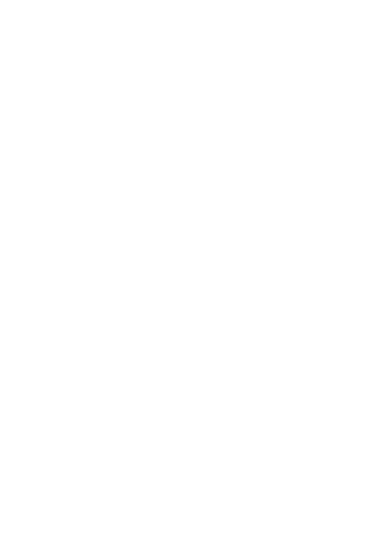
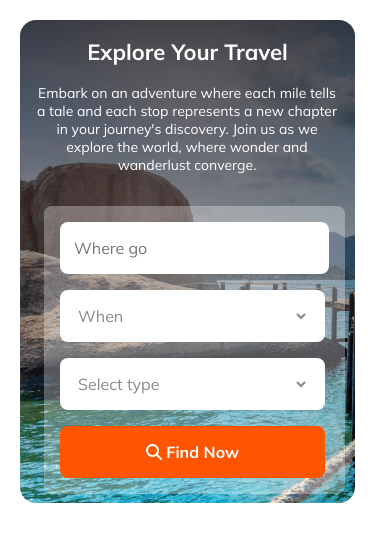
Before and after one commit to Isratul-Kownine-Inti/B9A2-Discover-Earth, a plain HTML site: page index.html in a window 390 px wide. Drawn offline with Linux system fonts and the light colour scheme.

Commit message:
Banner section created and made it responsive

```diff
--- a/index.html
+++ b/index.html
@@ -1,12 +1,48 @@
 <!DOCTYPE html>
 <html lang="en">
+
 <head>
     <meta charset="UTF-8">
     <meta name="viewport" content="width=device-width, initial-scale=1.0">
     <title>Discover Earth</title>
     <link rel="stylesheet" href="styles/travel.css">
+    <script src="https://kit.fontawesome.com/7d0cbb448e.js" crossorigin="anonymous"></script>
 </head>
+
 <body>
+    <header>
 
+       <section class="banner-part">
+        <div class="banner">
+            <h1 class="banner-title">Explore Your Travel</h1>
+            <p class="banner-description">Embark on an adventure where each mile tells a tale and each stop represents
+                a new chapter in your journey's discovery. Join us as we explore the world, where wonder and wanderlust
+                converge.</p>
+
+                <div class="banner-input">
+
+                    <input type="text" placeholder="Where go">
+
+                    <select class="select-option" id="when">
+                        <option value="">When</option>
+                    </select>
+                    <select class="select-option" id="select-type">
+                        <option value="">Select type</option>
+                    </select>
+
+
+                     <button class="btn-primary">
+                        <i class="fa-solid fa-magnifying-glass"></i> Find Now</button>
+                </div>
+        </div>
+
+       </section>
+
+       <section class="popular-tours">
+
+       </section>
+
+    </header>
 </body>
+
 </html>
--- a/styles/travel.css
+++ b/styles/travel.css
@@ -0,0 +1,159 @@
+/* fonts */
+  @import url('https://fonts.googleapis.com/css2?family=Mulish:wght@400;500;600;700;800&display=swap');
+
+
+  /* Shared styles */
+
+  *
+  {
+    font-family: 'Mulish', sans-serif;
+    margin:0;
+    padding:0;
+  }
+
+.banner-part
+{
+    margin-top:50px;
+    margin-left:190px;
+    margin-right:200px;
+
+}
+  /* Banner Styles */
+  .banner
+  {
+    background-image:linear-gradient(180deg, rgba(19, 19, 24, 0.80) 0%, rgba(19, 19, 24, 0.00) 100%),  url("../Images/Group\ 13\ \(1\)\ \(1\).png");
+    background-repeat: no-repeat;
+    /* background-position: center; */
+    /* background-size:cover; */
+    border-radius: 16px;
+    text-align:center;
+    width: 1170px;
+    height: 500px;
+
+    color: #FFF;
+  }
+  .banner-title
+  {
+
+    font-size: 4rem;
+    font-weight: 800;
+    padding:100px 287px 0;
+  }
+  .banner-description
+  {
+    font-size: 1rem;
+    font-weight: 400;
+    width: 676px;
+    margin:0 247px;
+
+  }
+.banner-input
+{
+
+    display:flex;
+    padding: 16px;
+    align-items: flex-start;
+    gap: 24px;
+}
+
+.banner-input
+{
+    display: inline-flex;
+    padding: 16px;
+    align-items: flex-start;
+    gap: 24px;
+    margin-top:30px;
+    border-radius: 8px;
+    background: rgba(255, 255, 255, 0.30);
+}
+.banner-input input, select
+{
+
+color: rgba(19, 19, 24, 0.50);
+font-size: 1rem;
+font-weight: 400;
+width: 174px;
+height: 52px;
+border-radius: 8px;
+background: #FFF;
+border:none;
+padding-left:14px;
+
+}
+.select-option
+{
+    padding-left:14px;
+    border-right: 16px solid transparent
+
+}
+
+.btn-primary
+{
+width: 174px;
+height: 52px;
+border-radius: 8px;
+background: #FF5400;
+ color: #FFF;
+text-align: center;
+font-size: 1rem;
+font-weight: 700;
+border:none;
+}
+
+/* Responsive styles for mobile */
+
+@media screen and (max-width:600px) {
+
+
+.banner-part
+{
+    margin-top:20px;
+    margin-left:20px;
+    margin-right:20px;
+
+}
+    .banner
+    {
+      background-image:linear-gradient(180deg, rgba(19, 19, 24, 0.80) 0%, rgba(19, 19, 24, 0.00) 100%),  url("../Images/Group\ 13\ \(1\)\ \(1\).png");
+      background-repeat: no-repeat;
+      border-radius: 16px;
+      text-align:center;
+      width: 335px;
+      height: 483px;
+      color: #FFF;
+    }
+    .banner-title{
+        font-size:22px;
+        font-weight:700;
+        padding:18px 30px;
+
+
+    }
+    .banner-description
+    {
+        font-size:14px;
+        font-weight: 400;
+        margin-left: 15px;
+        margin-right:16px;
+        width: 304px;
+    }
+    .banner-input{
+        flex-direction: column;
+        margin-bottom:32px;
+        margin:32px 24px;
+        gap:16px;
+
+    }
+    .banner-input input
+    {
+        width:255px;
+        height:52px;
+
+
+    }
+    .select-option, .btn-primary
+    {
+        width:265px;
+    }
+
+}
```
